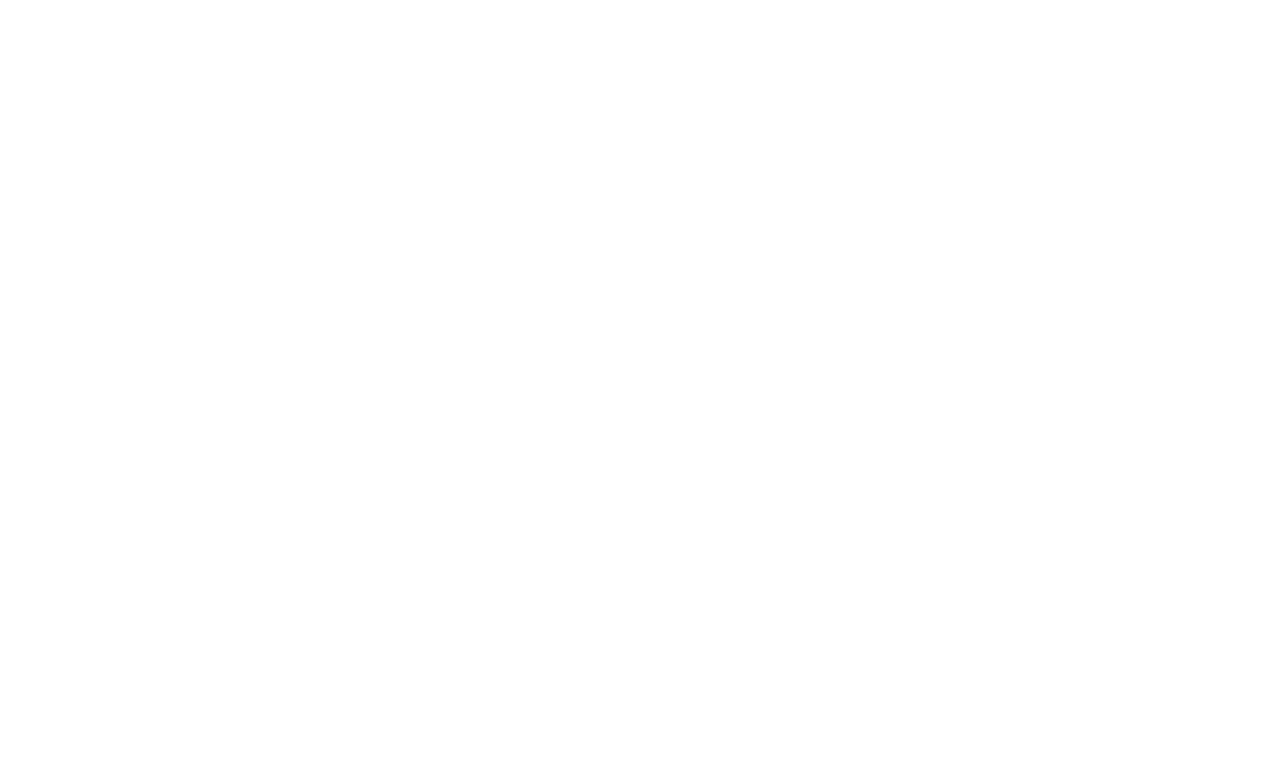
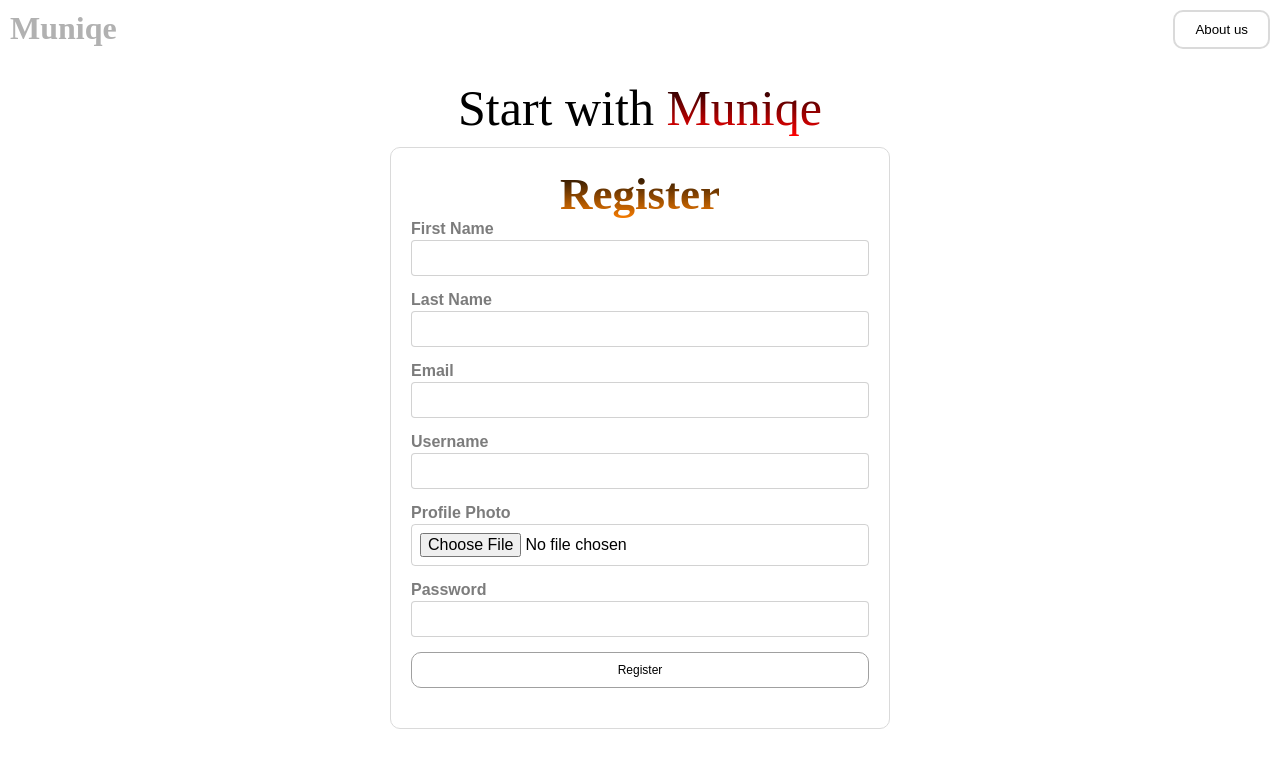
Before and after one commit to vasu55v/shoes_selling_website, a React (Vite) app in the folder shoes_frontend/: page /register in a window 1280 px wide. Before the commit this address had no page. Shown: the top 768 px of the page. Built offline with nearby package versions, Linux system fonts and the light colour scheme.

Commit message:
register page added

```diff
--- a/shoes_frontend/src/App.jsx
+++ b/shoes_frontend/src/App.jsx
@@ -10,6 +10,8 @@
 import Kids from './components/Kids';
 import UserCheckOut from './components/UserCheckOut';
 import Login from './components/Login';
+import Register from './components/Register';
+
 
 function App() {
 
@@ -24,6 +26,7 @@
           <Route path="/kids" element={<Kids />} />
           <Route path="/UserCheckOut" element={<UserCheckOut />} />
           <Route path="/login" element={<Login />} />
+          <Route path="/register" element={<Register />} />
         </Routes>
     </Router>
     </>
--- /dev/null
+++ b/shoes_frontend/src/components/Register.jsx
@@ -0,0 +1,91 @@
+import React from 'react'
+import '../styles/register.css'
+// import google from '../assets/google.png'
+
+const Register = () => {
+  return (
+    <div>
+        <div className='nav_Section_login'>
+        <h1>Muniqe</h1>
+        <button>About us</button>
+        </div>
+        <div className='middle_text'>Start with <span>Muniqe</span></div>
+        <div className='outer_register_container'>
+        <div className='inner_register_container'>
+             <h1>Register</h1>
+             <form>
+            <div className="form-group">
+              <label htmlFor="firstName">First Name</label>
+              <input
+                type="text"
+                id="firstName"
+                name="firstName"
+                // value={registerFormData.firstName}
+                // onChange={inputHandler}
+              />
+            </div>
+            <div className="form-group">
+              <label htmlFor="lastName">Last Name</label>
+              <input
+                type="text"
+                id="lastName"
+                name="lastName"
+                // value={registerFormData.lastName}
+                // onChange={inputHandler}
+              />
+            </div>
+            <div className="form-group">
+              <label htmlFor="email">Email</label>
+              <input
+                type="email"
+                id="email"
+                name="email"
+                // value={registerFormData.email}
+                // onChange={inputHandler}
+              />
+            </div>
+            <div className="form-group">
+              <label htmlFor="username">Username</label>
+              <input
+                type="text"
+                id="username"
+                name="username"
+                // value={registerFormData.username}
+                // onChange={inputHandler}
+              />
+            </div>
+            <div className="form-group">
+              <label htmlFor="profilePhoto">Profile Photo</label>
+              <input
+                type="file"
+                id="profilePhoto"
+                name="profilePhoto"
+                accept="image/*"
+                // onChange={fileHandler}
+              />
+            </div>
+            <div className="form-group">
+              <label htmlFor="password">Password</label>
+              <input
+                type="password"
+                id="password"
+                name="password"
+                // value={registerFormData.password}
+                // onChange={inputHandler}
+              />
+            </div>
+            <input
+            type="button"
+            className="reg_submit_btn"
+            // onClick={handleSubmit}
+            defaultValue="Register"
+          />
+          </form>
+        </div>
+        </div>
+
+    </div>
+  )
+}
+
+export default Register
--- a/shoes_frontend/src/styles/login.css
+++ b/shoes_frontend/src/styles/login.css
@@ -14,6 +14,8 @@
     padding: 10px 20px;
     background-color: transparent;
     border-radius: 10px;
+    color: #010101;
+    cursor: pointer;
 }
 
 .middle_text{
@@ -86,6 +88,7 @@
     width: 100%;
     border-radius: 10px;
     font-size: 12px;
+    color: #010101;
 }
 
 .email_password button:hover{
--- a/shoes_frontend/src/styles/navbar.css
+++ b/shoes_frontend/src/styles/navbar.css
@@ -127,6 +127,7 @@
   border-radius: 10px;
   background: transparent;
   border: 1px solid #dadada;
+  color: #000;
 }
 
 .search_btn:hover{
--- /dev/null
+++ b/shoes_frontend/src/styles/register.css
@@ -0,0 +1,59 @@
+.outer_register_container{
+    width: 100%;
+    display: flex;
+    justify-content: center;
+    align-items: center;
+}
+
+.middle_text{
+    font-size: 50px;
+    text-align: center;
+    margin-top: 20px;
+    font-family: intern;
+    margin-bottom: 10px;
+}
+
+.middle_text span{
+    background: -webkit-linear-gradient(#010101, #ff0000);
+    -webkit-background-clip: text;
+    -webkit-text-fill-color: transparent;
+}
+
+
+.inner_register_container h1{
+    text-align: center;
+    color: #707070;
+    font-size:45px;
+    font-family: intern;
+    background: -webkit-linear-gradient(#010101, #ff8000);
+    -webkit-background-clip: text;
+    -webkit-text-fill-color: transparent;
+}
+
+.inner_register_container{
+    max-width:500px;
+    width: 100%;
+    border: 1px solid #dadada;
+    padding: 20px;
+    margin-bottom: 10px;
+    border-radius: 10px;
+    color: #010101;
+    margin: 0px 5px 10px 5px;
+}
+
+.reg_submit_btn{
+    border: 1px solid #a0a0a0;
+    background: transparent;
+    padding: 10px 0px;
+    width: 100%;
+    border-radius: 10px;
+    font-size: 12px;
+    color: #010101;
+    margin-bottom: 20px;
+}
+
+.reg_submit_btn:hover{
+    background: #1c1c1caf;
+    transition: 0.3s;
+    color: #dadada;
+}
```
